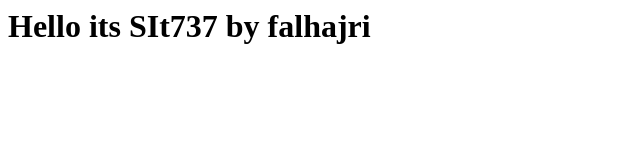
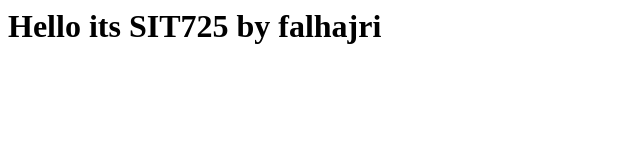
Before and after one commit to falhajri2020/sit725-prac2, a website: page public/index.html in a window 1280 px wide. Shown: the whole page, without its empty margins (0-640 px from the left). Drawn offline with Linux system fonts and the light colour scheme.

Commit message:
Update index.html

```diff
--- a/public/index.html
+++ b/public/index.html
@@ -1,11 +1,11 @@
 <html>
 
 <head>
-    <title>SIT 737 </title>
+    <title>SIT 725 </title>
 </head>
 
 <body>
-    <h1>Hello its SIt737 by falhajri</h1>
+    <h1>Hello its SIT725 by falhajri</h1>
 </body>
 
 </html>
```
